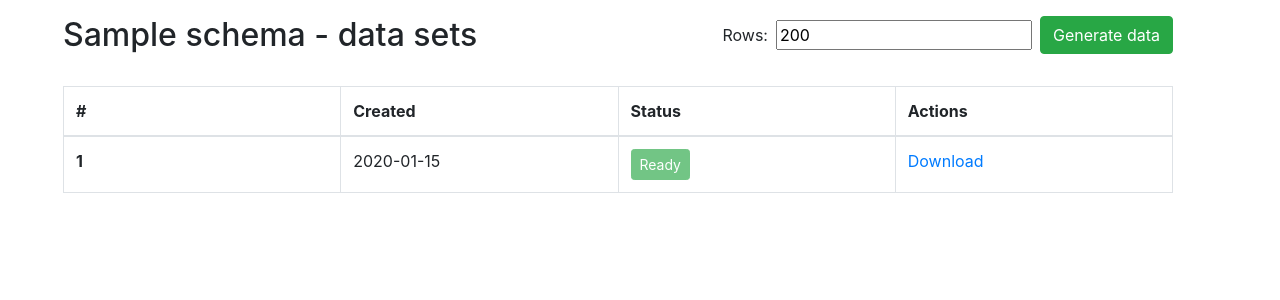
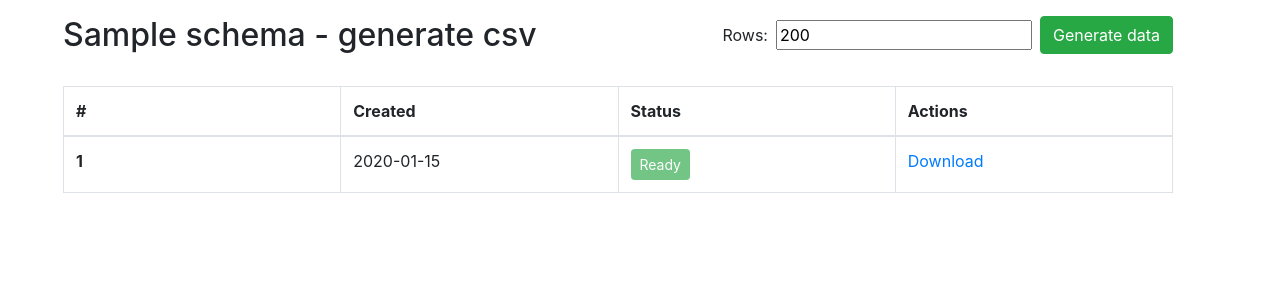
Before and after one commit to nikolxxlyes/csv_django_job, a Django app: page /schema/1/ in a window 1280 px wide. Shown: the part 56-356 px from the top of the page. Run offline with Django 3.2, Linux system fonts and the light colour scheme; a user stored in the database is signed in; tables that the repository leaves empty hold one stand-in row (values such as "Sample post"); parts of the project's set-up code (start-up, migrations or seed data) failed here and were passed over; some libraries are stand-ins or nearby versions.

Commit message:
FIX: csvs.thml h2 text

```diff
--- a/project/webcsv/templates/webcsv/csvs.html
+++ b/project/webcsv/templates/webcsv/csvs.html
@@ -4,7 +4,7 @@
 {% endblock %}
 {% block body %}
 <div class="d-flex justify-content-between">
-	<h2>{{ schema.name|capfirst }} - data sets</h2>
+	<h2>{{ schema.name }} - generate csv</h2>
 	<div>
 		<form class="form-inline" onsubmit="genCSV(event)" data-gen-csv-url="{% url 'webcsv:gen_csv' schema.value %}">
 			{% csrf_token %}
```
